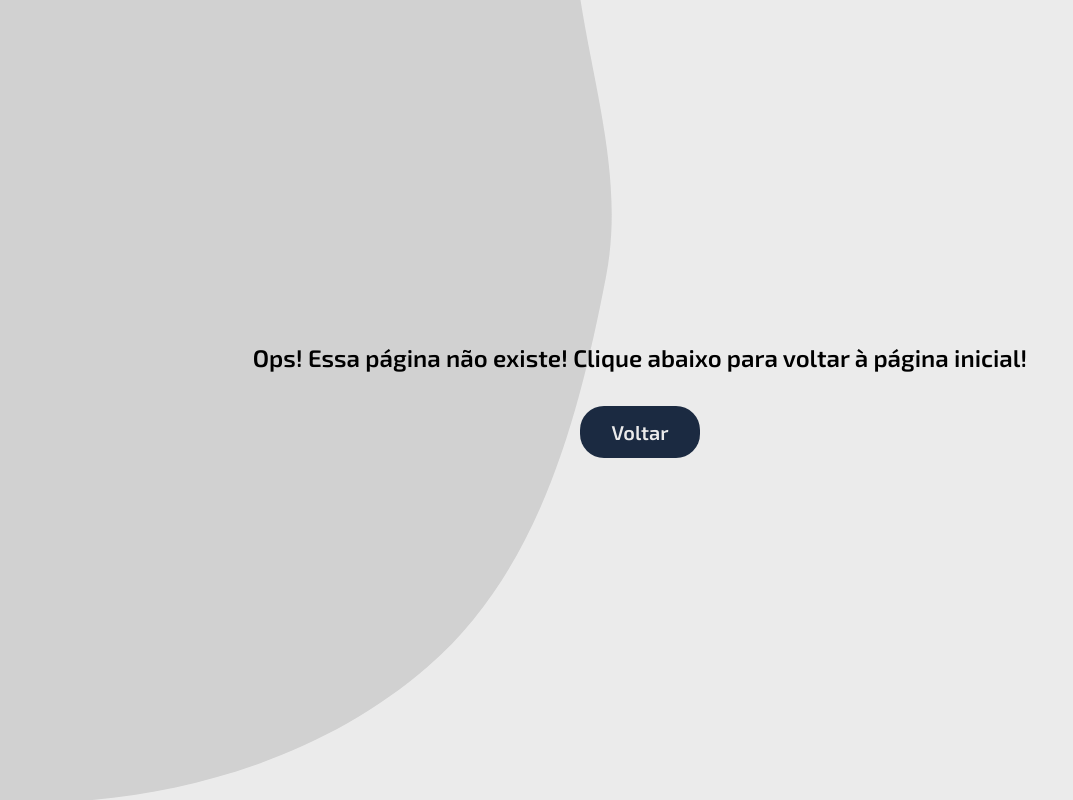
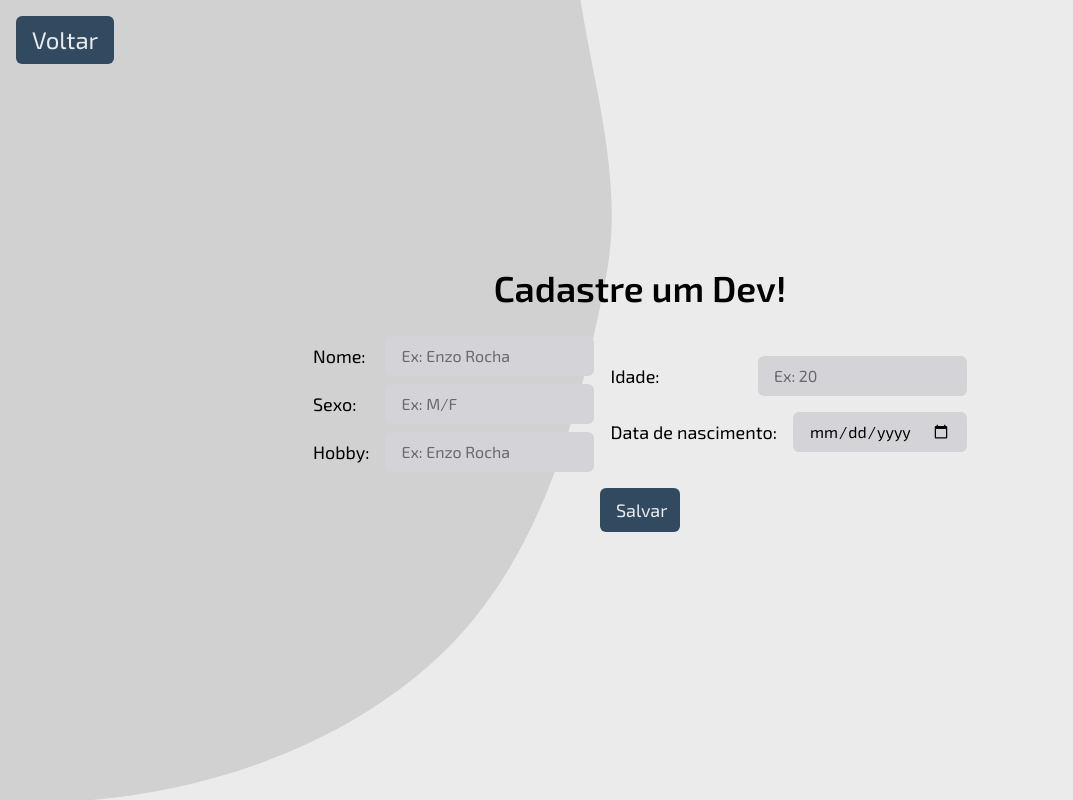
Before and after one commit to elziorocha/teste3CLab, a React (Vite) app in the folder frontend/: page /dev/cadastro in a window 1280 px wide. Shown: the whole page, without its empty margins (0-1073 px from the left). Built offline with nearby package versions, Linux system fonts and the light colour scheme.

Commit message:
feat: estilização e estruturação do form de dev inicializado;
feat: adição de informações no readme de frontend

```diff
--- a/frontend/src/app/Dev.jsx
+++ b/frontend/src/app/Dev.jsx
@@ -1,9 +1,30 @@
-import DevForm from "../components/DevPage/DevForm";
+import { Link } from "react-router-dom";
+import DevList from "../components/DevPage/DevList";
 
 const Dev = () => {
   return (
-    <main className="flex flex-col items-center justify-center h-screen">
-      <DevForm />
+    <main className="flex flex-col text-center justify-between items-center h-screen p-5">
+      <Link
+        to="/"
+        className="button-default bg-secondary hover:bg-primary self-start text-2xl"
+      >
+        Voltar para a home
+      </Link>
+
+      <div className="flex flex-col justify-around items-center h-full">
+        <h2 className="text-4xl font-semibold">
+          Lista dos devs cadastrados no sistema
+        </h2>
+
+        <DevList />
+
+        <Link
+          to="/dev/cadastro"
+          className="button-default bg-secondary hover:bg-primary self-center text-2xl"
+        >
+          Cadastrar dev
+        </Link>
+      </div>
     </main>
   );
 };
--- a/frontend/src/components/DevPage/DevForm.jsx
+++ b/frontend/src/components/DevPage/DevForm.jsx
@@ -3,6 +3,7 @@
 import axios from "axios";
 import { ToastContainer, toast } from "react-toastify";
 import "react-toastify/dist/ReactToastify.css";
+import { Link } from "react-router-dom";
 
 const DevForm = ({ getDevs }) => {
   const ref = useRef();
@@ -10,60 +11,113 @@
   const handleSubmit = async (e) => {
     e.preventDefault();
     const form = ref.current;
+    const nameDev = form.nomeDev.value.trim();
+
+    if (/^\d+$/.test(nameDev)) {
+      toast.error("O nome do dev não pode conter números!");
+      return;
+    } else if (nameDev === "") {
+      toast.error("O nome do dev não pode estar em branco!");
+      return;
+    }
 
     const newDev = {
-      nome: form.nome.value,
-      sexo: form.sexo.value,
-      data_nascimento: form.data_nascimento.value,
-      idade: form.idade.value,
-      hobby: form.hobby.value,
-      nivel: form.nivel.value,
+      nome: form.nomeDev.value.trim(),
     };
 
-    if (!newDev.nome || !newDev.sexo || !newDev.data_nascimento || !newDev.idade || !newDev.hobby || !newDev.nivel) {
-      return toast.warn("Preencha todos os campos!");
-    }
+    try {
+      const response = await axios.post(
+        "http://localhost:3000/api/dev",
+        newDev
+      );
 
-    try {
-      await axios.post("http://localhost:3000/api/dev", newDev);
-      toast.success("Dev cadastrado com sucesso!");
-      getDevs();
-      form.reset();
+      if (response.status === 201) {
+        toast.success("Dev cadastrado com sucesso!");
+        getDevs();
+        form.reset();
+      }
     } catch {
-      toast.error("Erro ao cadastrar dev.");
+      //erro com a utilização de toasts
     }
   };
 
   return (
-    <section className="flex flex-col">
-      <form ref={ref} onSubmit={handleSubmit} className="flex flex-col gap-4">
-        <span>Nome</span>
-        <input name="nome" type="text" required />
+    <main className="flex flex-col text-center justify-between items-center h-screen">
+      <div className="flex w-full justify-start p-4">
+        <Link
+          to="/dev"
+          className="button-default bg-secondary hover:bg-primary text-2xl"
+        >
+          Voltar
+        </Link>
+      </div>
+      <div className="flex flex-col gap-7 mb-20">
+        <h2 className="text-4xl font-semibold">Cadastre um Dev!</h2>
+        <form ref={ref} onSubmit={handleSubmit} className="flex flex-col gap-4">
+          <div className="flex gap-4">
+            <div className="flex flex-col gap-2 items-center justify-between">
+              <div className="flex items-center gap-4 justify-between w-full">
+                <span className="text-lg">Nome:</span>
+                <input
+                  placeholder="Ex: Enzo Rocha"
+                  name="nomeDev"
+                  type="text"
+                  className="bg-zinc-300 outline-none px-4 py-2 rounded-md"
+                />
+              </div>
 
-        <span>Sexo (M/F)</span>
-        <input name="sexo" type="text" required />
+              <div className="flex items-center gap-4 justify-between w-full">
+                <span className="text-lg">Sexo:</span>
+                <input
+                  placeholder="Ex: M/F"
+                  name="sexoDev"
+                  type="text"
+                  className="bg-zinc-300 outline-none px-4 py-2 rounded-md"
+                />
+              </div>
 
-        <span>Data de nascimento</span>
-        <input name="data_nascimento" type="date" required />
+              <div className="flex items-center gap-4 justify-between w-full">
+                <span className="text-lg">Hobby:</span>
+                <input
+                  placeholder="Ex: Enzo Rocha"
+                  name="hobbyDev"
+                  type="text"
+                  className="bg-zinc-300 outline-none px-4 py-2 rounded-md"
+                />
+              </div>
+            </div>
+            <div className="flex flex-col items-center justify-center gap-4">
+              <div className="flex items-center gap-4 justify-between w-full">
+                <span className="text-lg">Idade:</span>
+                <input
+                  placeholder="Ex: 20"
+                  name="idadeDev"
+                  type="text"
+                  className="bg-zinc-300 outline-none px-4 py-2 rounded-md"
+                />
+              </div>
 
-        <span>Idade</span>
-        <input name="idade" type="number" required />
-
-        <span>Hobby</span>
-        <input name="hobby" type="text" required />
-
-        <span>Nível</span>
-        <select name="nivel" required>
-          <option value="">Selecione o nível do Dev</option>
-          <option value="1">1</option>
-          <option value="2">2</option>
-          <option value="3">3</option>
-        </select>
-
-        <button type="submit" className="bg-green-500 p-4 text-white rounded">Salvar</button>
-      </form>
+              <div className="flex items-center gap-4 justify-between w-full">
+                <span className="text-lg">Data de nascimento:</span>
+                <input
+                  placeholder="Ex: Enzo Rocha"
+                  name="dataDev"
+                  type="date"
+                  className="bg-zinc-300 outline-none px-4 py-2 rounded-md"
+                />
+              </div>
+            </div>
+          </div>
+          <button
+            type="submit"
+            className="button-default w-20 self-center text-lg bg-secondary hover:bg-primary"
+          >
+            Salvar
+          </button>
+        </form>
+      </div>
       <ToastContainer />
-    </section>
+    </main>
   );
 };
 
--- /dev/null
+++ b/frontend/src/components/DevPage/DevList.jsx
@@ -0,0 +1,121 @@
+import { useEffect, useState } from "react";
+import { ToastContainer, toast } from "react-toastify";
+import axios from "axios";
+
+const DevList = () => {
+  const [devs, setDevs] = useState([]);
+  const [editId, setEditId] = useState(null);
+  const [newNome, setNewNome] = useState("");
+
+  useEffect(() => {
+    fetchdevs();
+  }, []);
+
+  const fetchdevs = async () => {
+    try {
+      const response = await axios.get("http://localhost:3000/api/dev");
+      setDevs(response.data);
+    } catch (err) {
+      console.error("Erro ao buscar os devs:", err);
+    }
+  };
+
+  const handleDelete = async (id) => {
+    try {
+      await axios.delete(`http://localhost:3000/api/dev/${id}`);
+      setDevs(devs.filter((dev) => dev.id !== id));
+    } catch (err) {
+      console.error("Erro ao excluir o dev:", err);
+    }
+  };
+
+  const handleEdit = (dev) => {
+    setEditId(dev.id);
+    setNewNome(dev.nome);
+  };
+
+  const handleSave = async (id) => {
+    if (/^\d+$/.test(newNome)) {
+      toast.error("O nome do dev não pode conter números!");
+      return;
+    } else if (newNome === "") {
+      toast.error("O nome do dev não pode estar em branco!");
+      return;
+    }
+
+    try {
+      await axios.put(`http://localhost:3000/api/dev/${id}`, {
+        nome: newNome,
+      });
+      setDevs(
+        devs.map((dev) => (dev.id === id ? { ...dev, nome: newNome } : dev))
+      );
+
+      setEditId(null);
+      setNewNome("");
+      toast.success("Dev alterado com sucesso!");
+    } catch (error) {
+      console.error("Erro ao editar dev:", error);
+      toast.error("Falha ao alterar dev");
+    }
+  };
+
+  return (
+    <section className="bg-zinc-200 min-h-60 max-h-72 overflow-y-scroll rounded-md flex flex-col gap-6 px-6 py-4 border-2 border-black box-shadow-form">
+      <h2 className="font-semibold text-2xl">Devs</h2>
+      <div>
+        {devs.length > 0 ? (
+          devs.map((dev) => (
+            <span key={dev.id} className="flex flex-col gap-3 px-2 py-0.5">
+              <section className="flex justify-between items-center gap-20 px-3">
+                <div className="flex justify-between items-center gap-2 text-xl">
+                  <h3>{dev.id}</h3>
+                  {editId === dev.id ? (
+                    <input
+                      type="text"
+                      value={newNome}
+                      onChange={(e) => setNewNome(e.target.value)}
+                      className="border px-2 py-1"
+                    />
+                  ) : (
+                    <p>{dev.nome}</p>
+                  )}
+                </div>
+                <div className="flex gap-4 text-lg">
+                  {editId === dev.id ? (
+                    <button
+                      onClick={() => handleSave(dev.id)}
+                      className="button-default bg-green-700 hover:bg-green-800"
+                    >
+                      Salvar
+                    </button>
+                  ) : (
+                    <button
+                      onClick={() => handleEdit(dev)}
+                      className="button-default bg-secondary hover:bg-primary"
+                    >
+                      Editar
+                    </button>
+                  )}
+                  <button
+                    onClick={() => handleDelete(dev.id)}
+                    className="button-default bg-red-700 hover:bg-red-800"
+                  >
+                    Excluir
+                  </button>
+                </div>
+              </section>
+              <hr className="w-full border-t-2 mb-3 border-zinc-400 self-center" />
+            </span>
+          ))
+        ) : (
+          <span>Não há devs cadastrados no sistema.</span>
+        )}
+      </div>
+
+      <ToastContainer />
+    </section>
+  );
+};
+
+export default DevList;
--- a/frontend/src/router/indexRoutes.jsx
+++ b/frontend/src/router/indexRoutes.jsx
@@ -2,6 +2,7 @@
 import Error from "../app/Error.jsx";
 import Home from "../app/Home.jsx";
 import Dev from "../app/Dev.jsx";
+import DevForm from "../components/DevPage/DevForm.jsx";
 import Nivel from "../app/Nivel.jsx";
 import NivelForm from "../components/NivelPage/NivelForm.jsx";
 
@@ -19,6 +20,10 @@
     element: <Dev />,
   },
   {
+    path: "/dev/cadastro",
+    element: <DevForm />,
+  },
+  {
     path: "/nivel",
     element: <Nivel />,
   },
```
Also changed, not shown: 1 other file (tests, documents, lock files or other folders).
